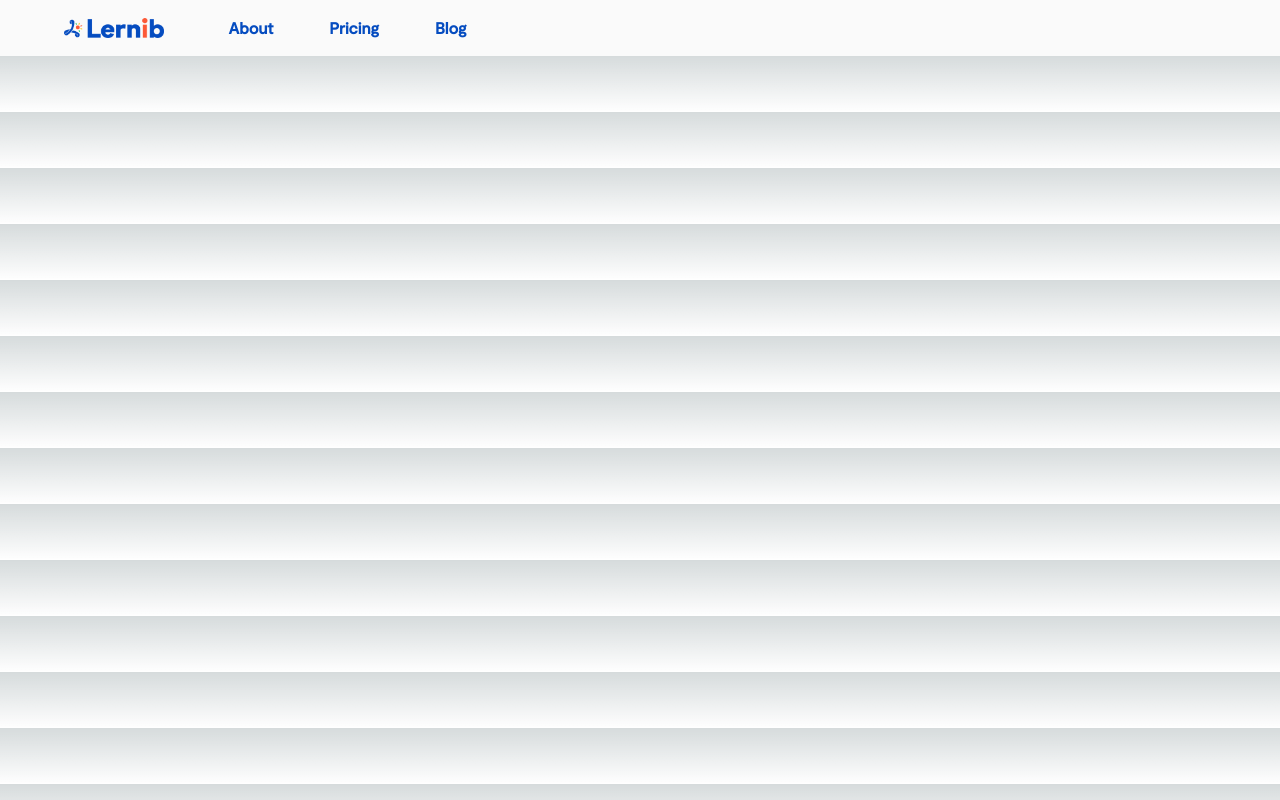
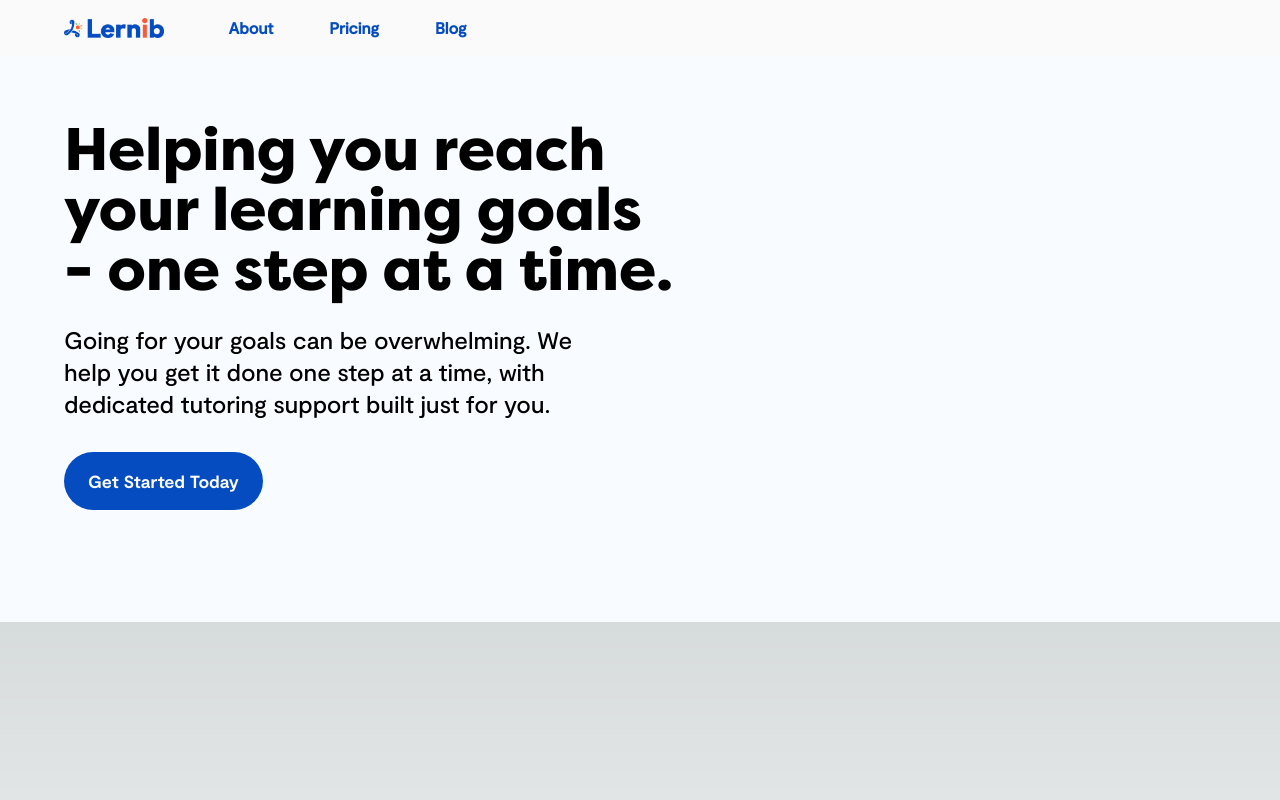
Before and after one commit to lernib/lernib-com, a Next.js app: page / in a window 1280 px wide. Built offline with nearby package versions, Linux system fonts and the light colour scheme.

Commit message:
feat(app): index hero
Added hero for index page

```diff
--- a/src/app/page.tsx
+++ b/src/app/page.tsx
@@ -1,7 +1,64 @@
 import PageHeader from "@/components/PageHeader";
+import {
+  filson_pro_heavy, moderat_bold
+} from "@/utils/font";
 
 export default function Home() {
   return (
-    <PageHeader />
+    <>
+      <PageHeader />
+      <div className="
+        bg-lernib2-900 text-black flex-grow self-stretch
+
+        flex flex-row justify-start items-start
+        p-16 pb-28
+
+        lg:justify-center lg:mt-0
+      ">
+        <div className="
+          flex flex-col justify-start items-start
+        ">
+          <h1 className={`
+            ${filson_pro_heavy.className}
+
+            text-4xl md:text-6xl
+
+            text-start
+          `}>
+            Helping you reach
+            <br className="nomobile" />
+            your learning goals
+            <br className="nomobile" />
+            - one step at a time.
+          </h1>
+          <h2 className="
+            text-xl md:text-2xl
+
+            text-start
+            mt-6
+          ">
+            Going for your goals can be overwhelming. We
+            <br />
+            help you get it done one step at a time, with
+            <br />
+            dedicated tutoring support built just for you.
+          </h2>
+          <a href="/about" className={`
+            ${moderat_bold.className}
+
+            bg-lernib2-300 text-lernib1
+
+            text-bold px-6 py-4
+            rounded-full
+
+            mt-8
+            text-[1.1rem]
+          `}>
+            Get Started Today
+          </a>
+        </div>
+        <div className="flex-grow" />
+      </div>
+    </>
   );
 }
--- a/tailwind.config.ts
+++ b/tailwind.config.ts
@@ -15,7 +15,11 @@ const config: Config = {
       },
       colors: {
         lernib1: '#FAFAFA',
-        lernib2: '#054CC0',
+        lernib2: {
+          DEFAULT: '#054CC0',
+          300: '#054CC0',
+          900: '#f8fbff'
+        },
         lernib3: '#FC5836',
         lernib4: '#FEC305',
         lernib5: '#26C465',
```
